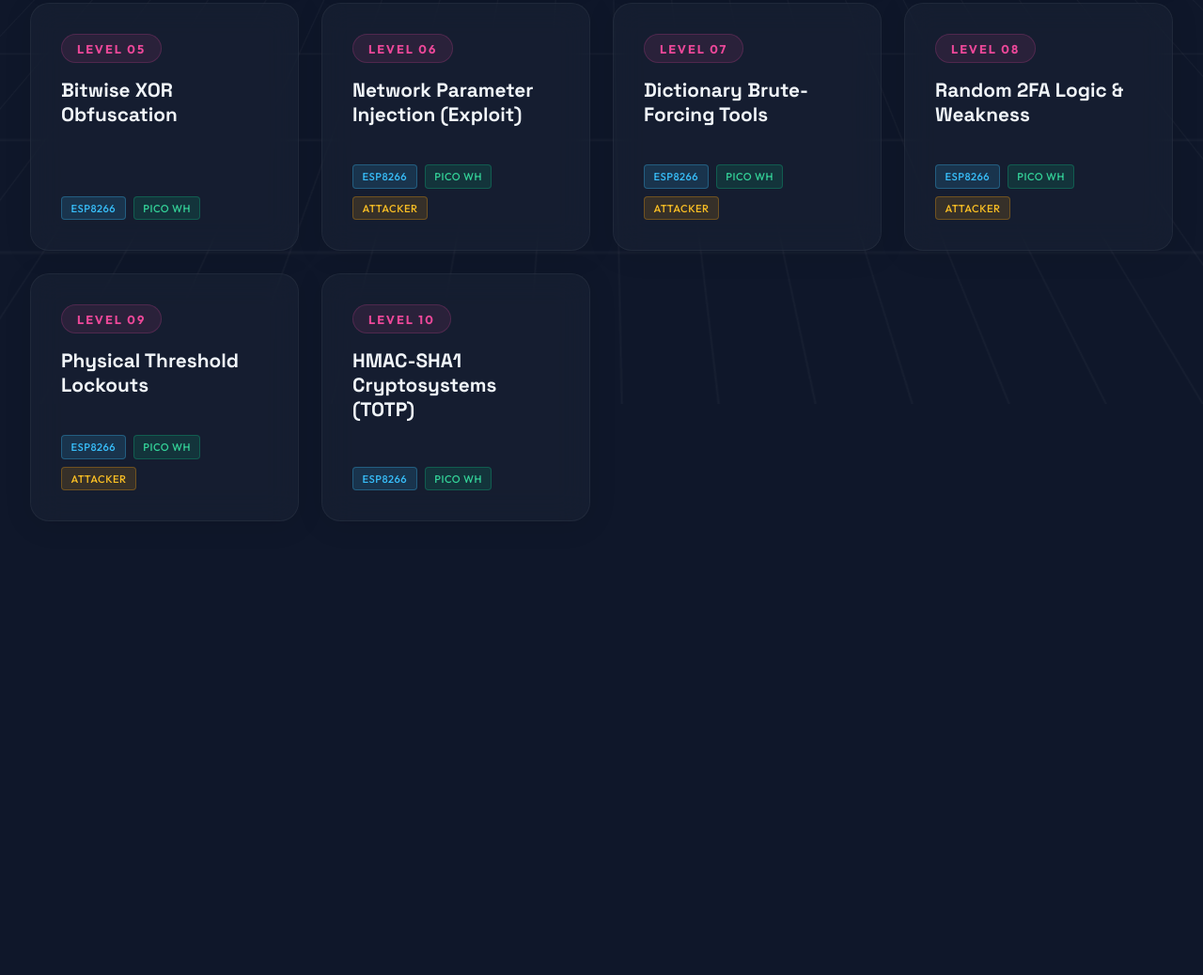
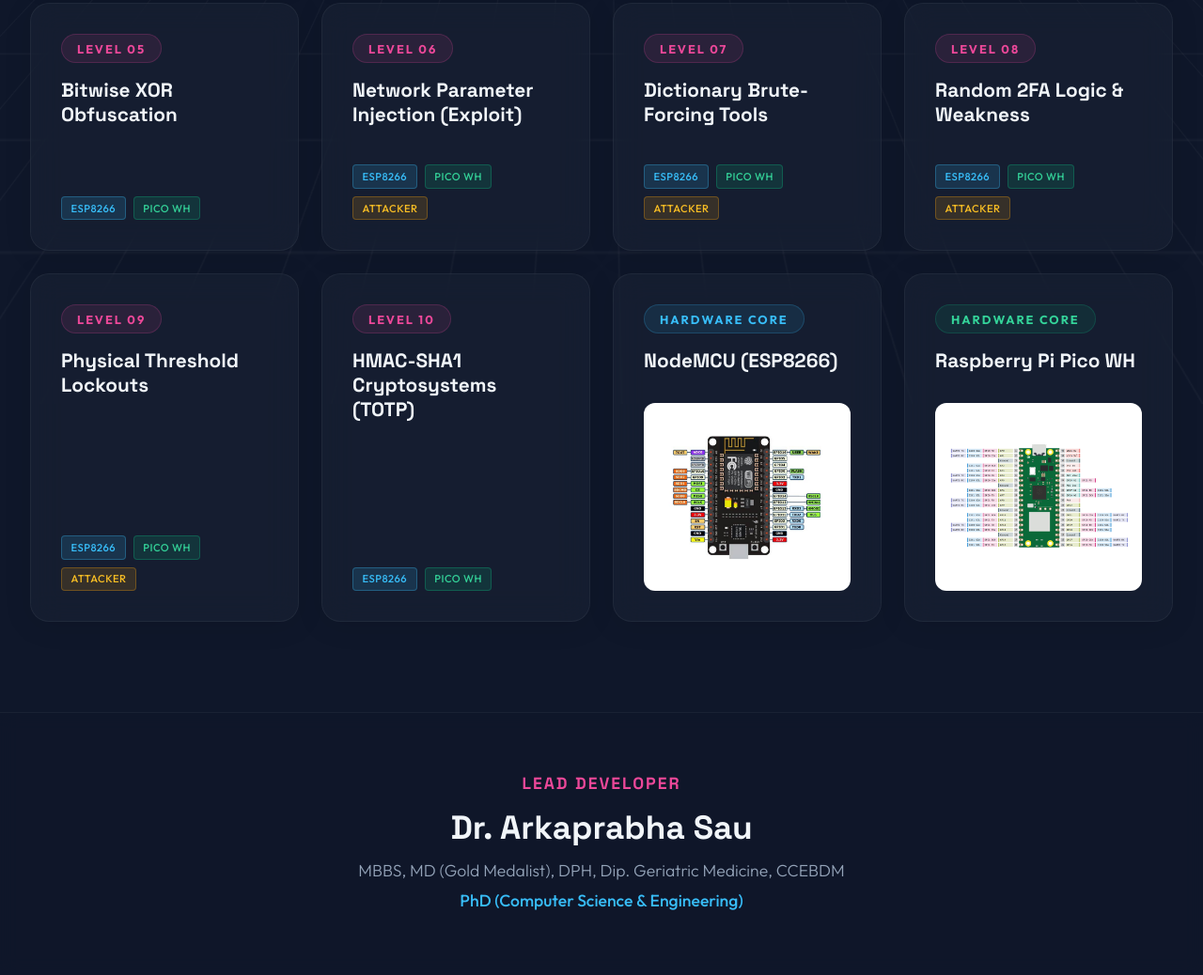
Before and after one commit to arka1985/IoT_Security, a plain HTML site: page index.html in a window 1280 px wide. Shown: the part 752-1790 px from the top of the page at 94% size. Before the commit the page ends 1371 px from the top, so only its background shows below. Drawn offline with Linux system fonts and the light colour scheme.

Commit message:
Inject Hardware Core Visual Tiles and Developer Credentials

```diff
--- a/index.html
+++ b/index.html
@@ -357,7 +357,30 @@
                 <span class="tag pico">Pico WH</span>
             </div>
         </div>
+
+        <!-- Hardware 1 -->
+        <div class="glass-card" style="grid-column: span 1;">
+            <div class="level-badge" style="background: rgba(56, 189, 248, 0.1); color: #38bdf8; border-color: rgba(56, 189, 248, 0.2);">Hardware Core</div>
+            <h3 class="card-title">NodeMCU (ESP8266)</h3>
+            <img src="NodeMCU-ESP8266-Pinout.jpg" alt="NodeMCU ESP8266 Pinout" style="width: 100%; height: 200px; object-fit: contain; background: white; border-radius: 12px; margin-top: 1rem; padding: 10px;">
+        </div>
+
+        <!-- Hardware 2 -->
+        <div class="glass-card" style="grid-column: span 1;">
+            <div class="level-badge" style="background: rgba(16, 185, 129, 0.1); color: #34d399; border-color: rgba(16, 185, 129, 0.2);">Hardware Core</div>
+            <h3 class="card-title">Raspberry Pi Pico WH</h3>
+            <img src="Raspberry_Pi_Pico_W.png" alt="Raspberry Pi Pico WH" style="width: 100%; height: 200px; object-fit: contain; background: white; border-radius: 12px; margin-top: 1rem; padding: 10px;">
+        </div>
     </div>
+
+    <footer style="text-align: center; padding: 4rem 2rem; border-top: 1px solid rgba(255,255,255,0.05); margin-top: 2rem; background: rgba(15, 23, 42, 0.8); backdrop-filter: blur(10px);">
+        <h4 style="color: #ec4899; font-family: 'Space Grotesk', sans-serif; font-size: 1.1rem; margin-bottom: 0.8rem; text-transform: uppercase; letter-spacing: 2px;">Lead Developer</h4>
+        <h2 style="color: #f1f5f9; font-family: 'Space Grotesk', sans-serif; font-size: 2.2rem; margin-bottom: 0.5rem; font-weight: 700;">Dr. Arkaprabha Sau</h2>
+        <p style="color: #94a3b8; font-size: 1.1rem; line-height: 1.8; max-width: 600px; margin: 0 auto; font-weight: 300;">
+            MBBS, MD (Gold Medalist), DPH, Dip. Geriatric Medicine, CCEBDM<br>
+            <span style="color: #38bdf8; font-weight: 500;">PhD (Computer Science & Engineering)</span>
+        </p>
+    </footer>
 
 </body>
 </html>
```
